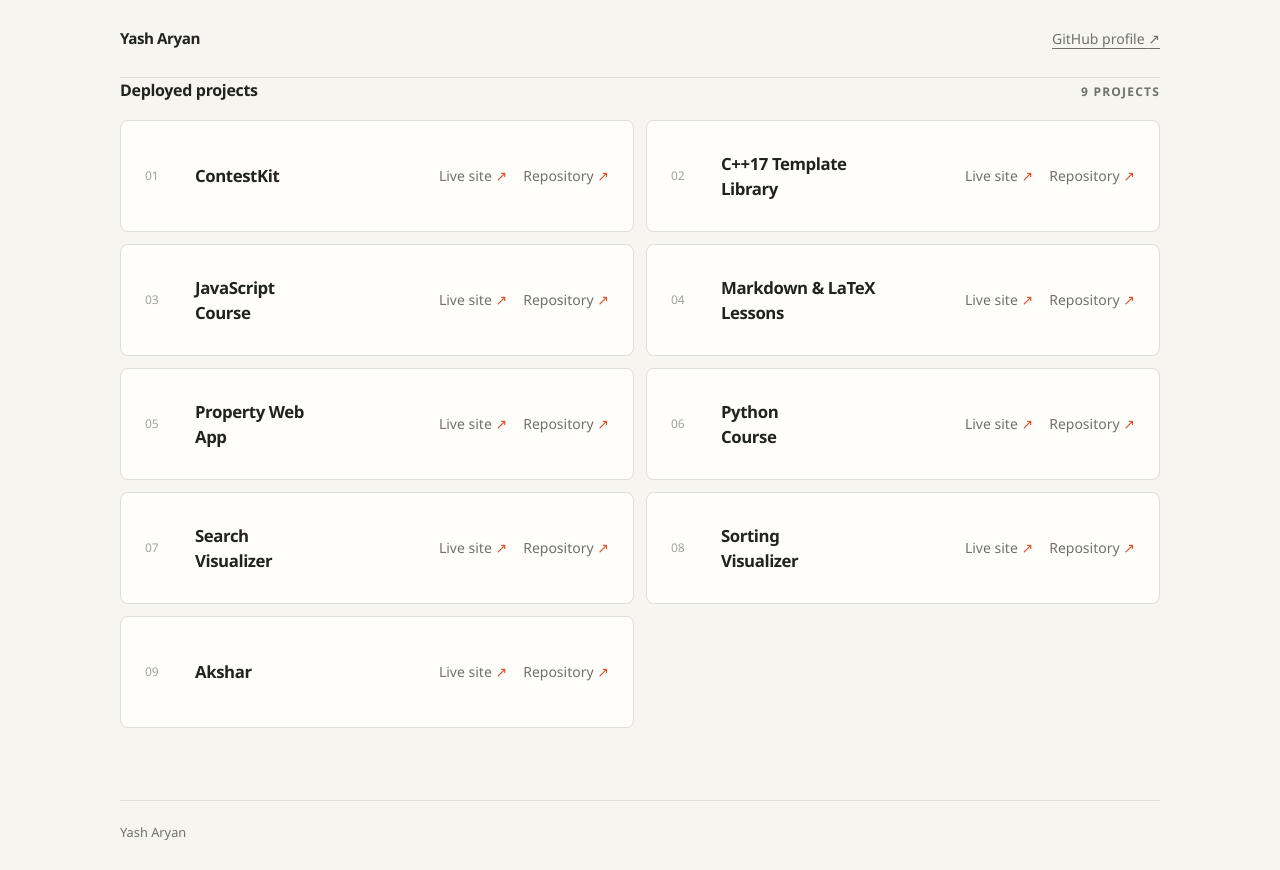
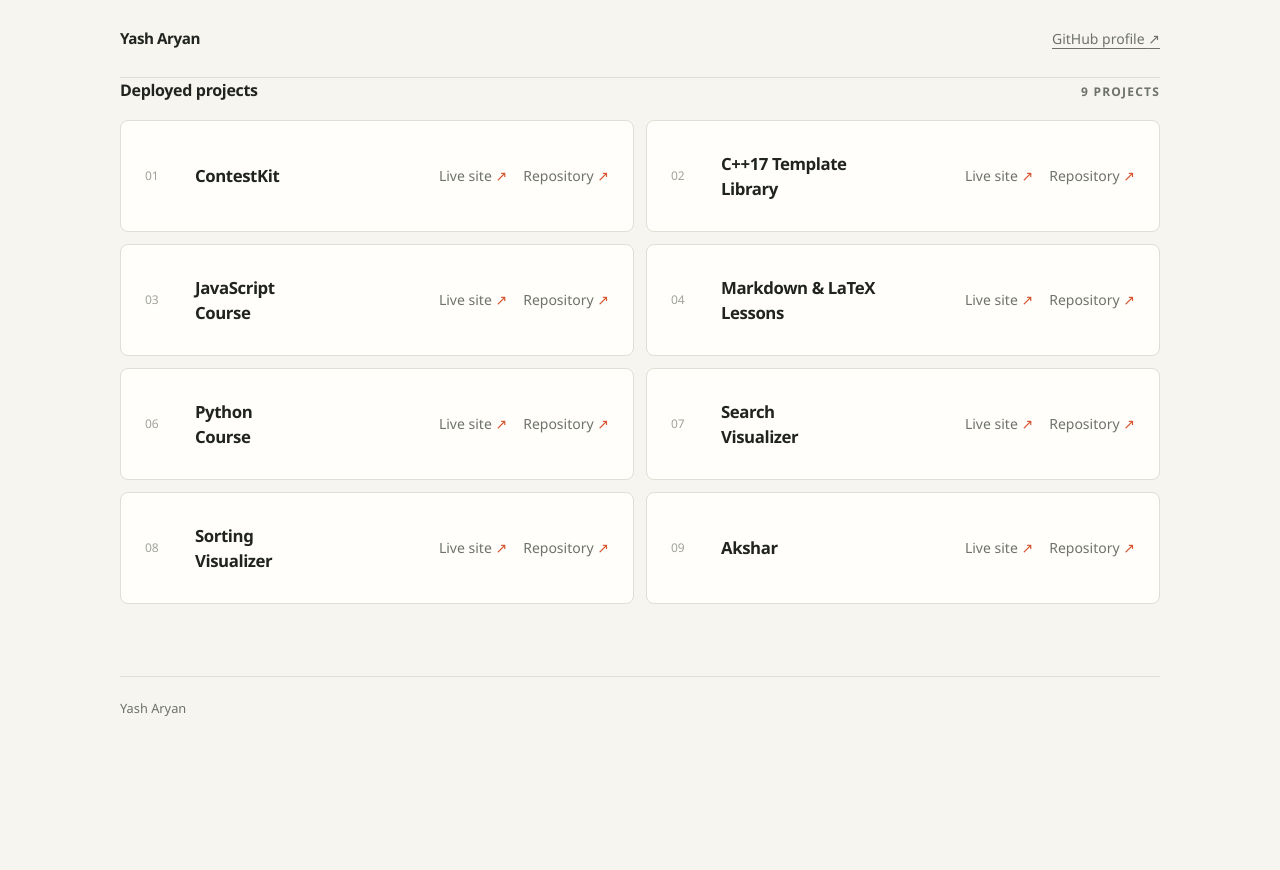
Before and after one commit to lemonpickle/lemonpickle.github.io, a plain HTML site: page index.html in a window 1280 px wide. After the commit the page ends 800 px from the top, so only its background shows below. Drawn offline with Linux system fonts and the light colour scheme.

```diff
--- a/index.html
+++ b/index.html
@@ -242,13 +242,6 @@
             </div>
           </li>
           <li class="project-card">
-            <div class="project-info"><span class="project-number">05</span><span class="project-name">Property Web App</span></div>
-            <div class="project-actions">
-              <a class="project-link" href="https://lemonpickle.github.io/Property-Web-App/" target="_blank" rel="noopener noreferrer" aria-label="Open Property Web App deployed site">Live site <span aria-hidden="true">↗</span></a>
-              <a class="project-link" href="https://github.com/lemonpickle/Property-Web-App" target="_blank" rel="noopener noreferrer" aria-label="View Property Web App repository">Repository <span aria-hidden="true">↗</span></a>
-            </div>
-          </li>
-          <li class="project-card">
             <div class="project-info"><span class="project-number">06</span><span class="project-name">Python Course</span></div>
             <div class="project-actions">
               <a class="project-link" href="https://lemonpickle.github.io/Python-Course/" target="_blank" rel="noopener noreferrer" aria-label="Open Python Course deployed site">Live site <span aria-hidden="true">↗</span></a>
```
